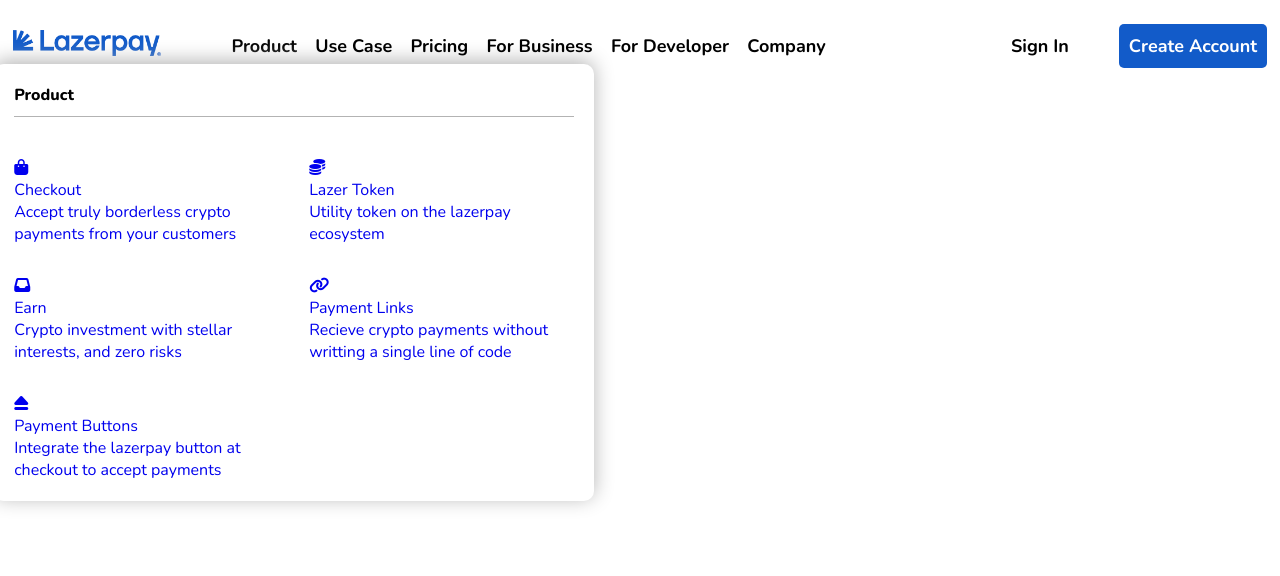
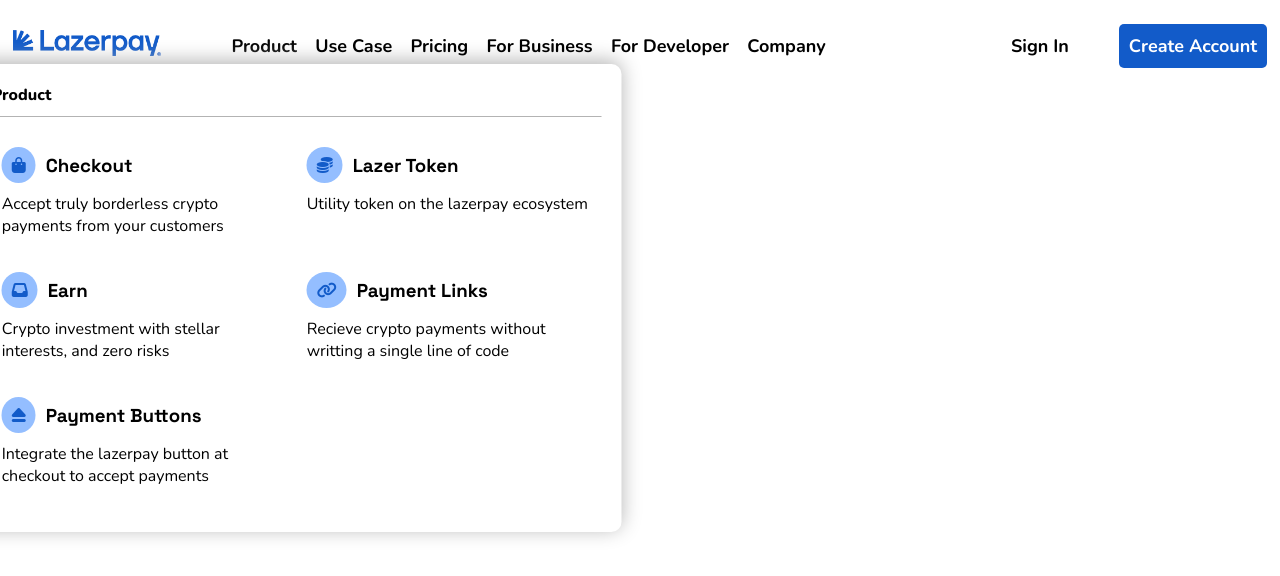
Before and after one commit to JayB-maker/lazerpay-clone, a React (Create React App) app: page / in a window 1280 px wide. Both pictures are taken after a click on the element "Product". Shown: the top 576 px of the page. Built offline with nearby package versions, Linux system fonts and the light colour scheme.

Commit message:
second commit

```diff
--- a/src/components/layout/Header/index.jsx
+++ b/src/components/layout/Header/index.jsx
@@ -1,6 +1,6 @@
 import React, { useState } from 'react'
 import { navs } from '../../../data/data'
-import { Headers, Image, LinkText, InnerHeaders, Navbar, Navs, NavItems, Nav, Text, NavIcon, NavDescription, HeaderCTA, NavItem } from '../../ui'
+import { Headers, Image, LinkText, InnerHeaders, Navbar, Navs, NavItems, Nav, Text, NavIcon, NavDescription, HeaderCTA, NavItem, TitleText } from '../../ui'
 
 const Header = () => {
   const [isHover, setIsHover] = useState(false)
@@ -26,17 +26,16 @@
                 <Text style={{cursor:"pointer", fontWeight:"700", fontSize:"18px"}} >{item.nav}</Text>
                 {isHover === key && <NavItems>
                   <Text style={{fontWeight: "800", width:"100%", paddingBottom:"10px", borderBottom:"0.5px solid rgb(179, 179, 179)"}}>{item.nav}</Text>
-                  <hr />
                   <NavItem>
                     {item.navItems.map((subItem, key) => (
                       <LinkText to={subItem.link}>
                         <Nav key={key}>
                         <NavIcon>
                         <i className={subItem.icon} />
-                        <Text>{subItem.navItem}</Text>
+                        <TitleText style={{color:"black", fontWeight:"700"}}>{subItem.navItem}</TitleText>
                         </NavIcon>
                         <NavDescription>
-                          <Text>{subItem.description}</Text>
+                          <Text style={{color:"black"}}>{subItem.description}</Text>
                         </NavDescription>
                       </Nav>
                       </LinkText>
--- a/src/components/ui/index.jsx
+++ b/src/components/ui/index.jsx
@@ -44,7 +44,17 @@
 position: relative;
 `;
 export const Nav = styled.div`
+display:flex;
+flex-direction:column;
+gap:10px;
+padding:10px;
+margin-bottom: 15px;
+border-radius: 5px;
 
+&:hover{
+    color:blue;
+    // background-color: black;
+}
 `;
 export const NavItems = styled.div`
 background-color: ${(props) => props.theme.white};
@@ -53,12 +63,11 @@
 flex-direction: column;
 gap: 20px;
 border-radius: 10px;
-width: 600px;
+width: 650px;
 position: absolute;
 right:50%;
 transform: translateX(55%);
 top: 30px;
-
 box-shadow: 0 -3px 20px rgb(179, 179, 179);
 
 &::before{
@@ -75,13 +84,26 @@
 export const NavItem = styled.div`
 display: grid;
 grid-template-columns: 1fr 1fr;
-gap: 30px;
 `;
 
 export const Text = styled.p`
 font-weight: ${(props) => props.weight && `${props.weight}`};
 `;
+
+export const TitleText = styled.h3`
+font-family: 'Space Grotesk', sans-serif;
+`;
+
 export const NavIcon = styled.div`
+display:flex;
+gap:10px;
+align-items: center;
+i{
+    background-color:#94BEFF;
+    color: #125BC9;
+    padding:10px;
+    border-radius:50%;
+}
 `;
 export const NavDescription = styled.div`
 `;
```
